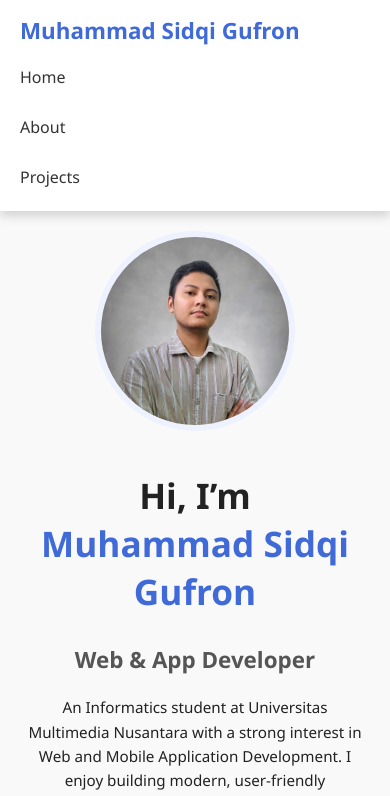
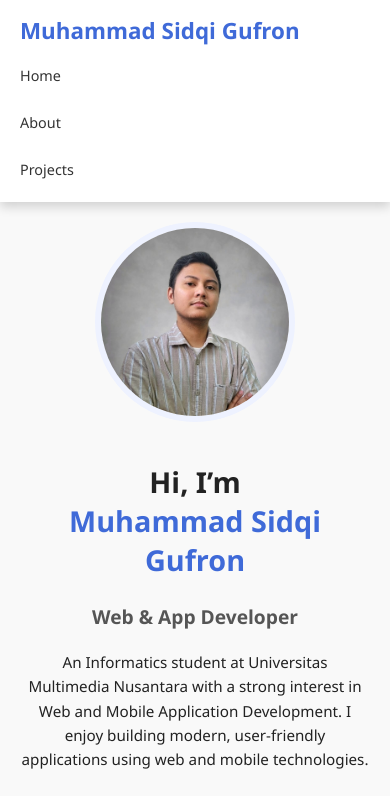
Before and after one commit to sidqigamers/sidqi-portfolio, a React (Vite) app: page / in a window 390 px wide. Shown: the top 796 px of the page. Built offline with nearby package versions, Linux system fonts and the light colour scheme.

Commit message:
update mobile for fold

```diff
--- a/src/style.css
+++ b/src/style.css
@@ -281,6 +281,7 @@ footer {
     display: block;
     width: 100%;
     padding: 8px 0;
+    font-size: 0.9rem; /*Before (blank)*/
   }
 
   .hero {
@@ -291,11 +292,11 @@ footer {
   }
 
   .hero h1 {
-    font-size: 2.2rem;
+    font-size: 1.8rem; /*before : 2.2rem; */
   }
 
   .hero h2 {
-    font-size: 1.4rem;
+    font-size: 1.2rem; /*before : 2.2rem; */
   }
 
   .hero p {
```
